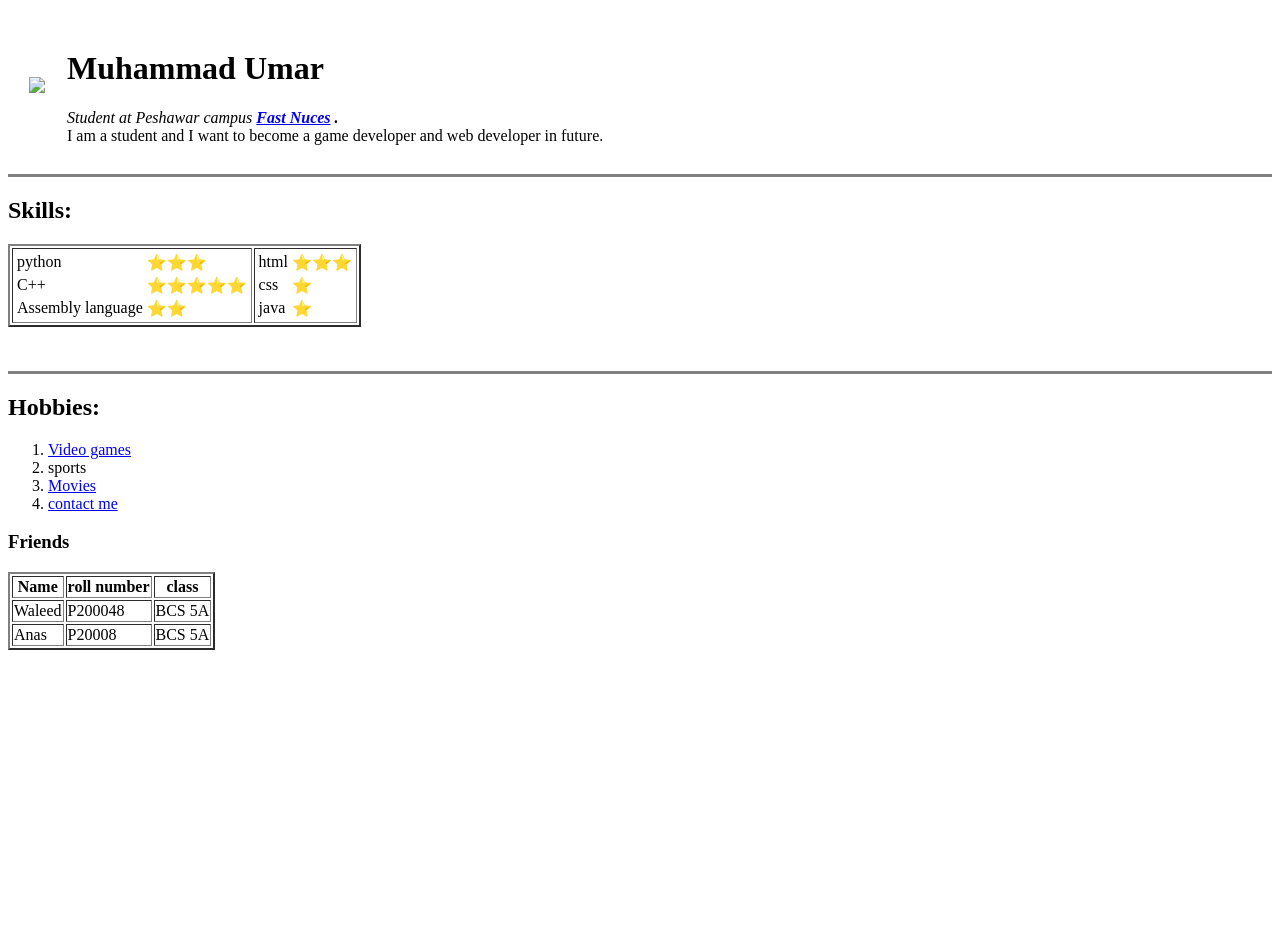
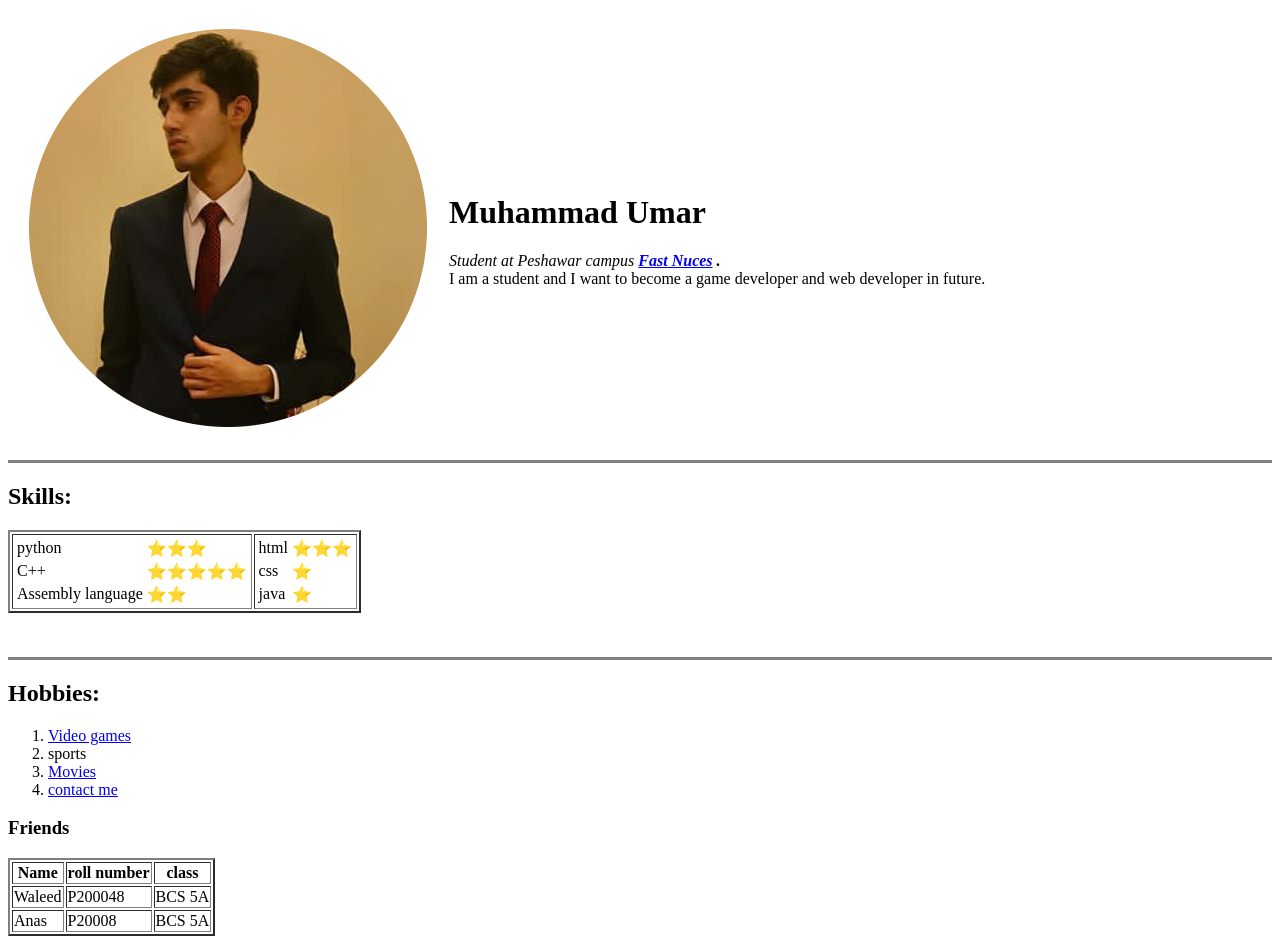
Before and after one commit to umar1okie/Mywebsite, a plain HTML site: page index.html in a window 1280 px wide. Before the commit the page ends 800 px from the top, so only its background shows below. Drawn offline with Linux system fonts and the light colour scheme.

Commit message:
Update index.html

```diff
--- a/index.html
+++ b/index.html
@@ -9,7 +9,7 @@
 <body>
   <table cellspacing="20">
     <tr>
-      <td><img src="image/umar1.jpg" /></td>
+      <td><img src="image/umar1.png" /></td>
       <td>
         <h1>Muhammad Umar</h1>
         <p1>
```
